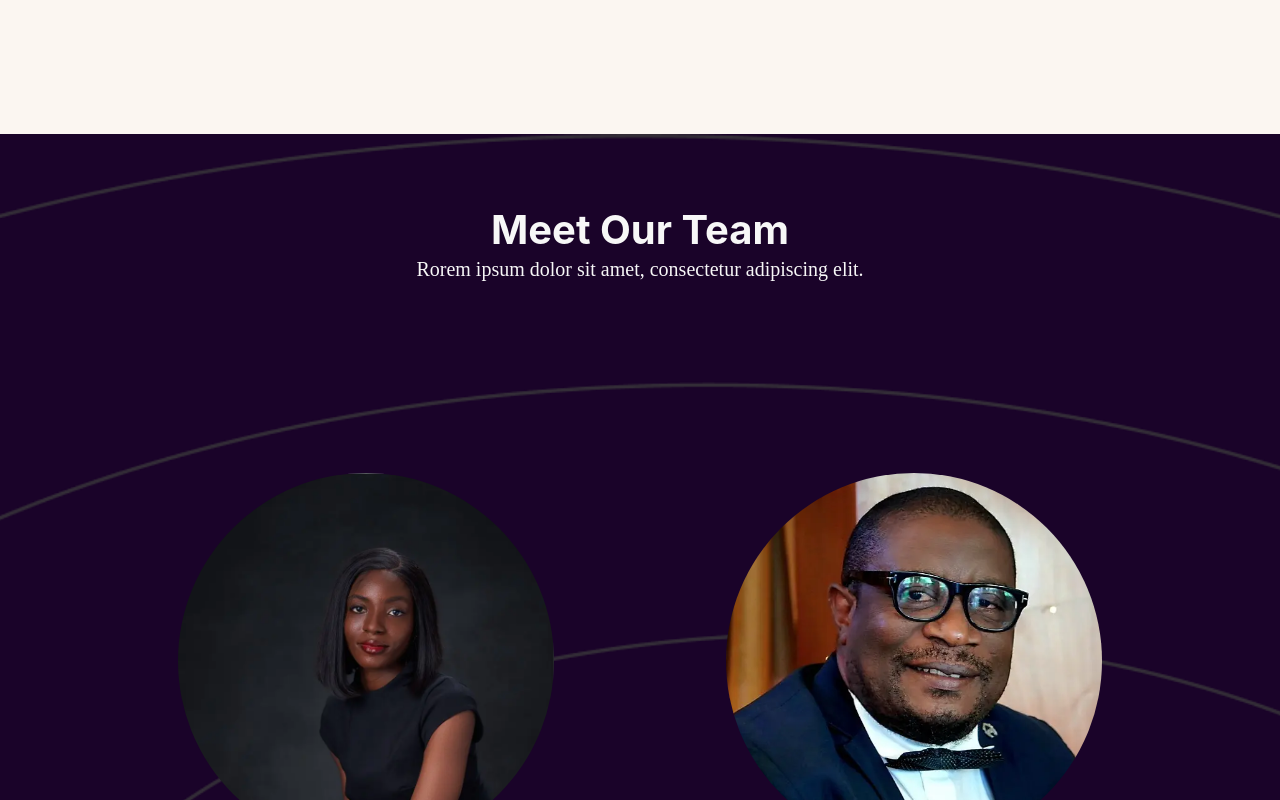
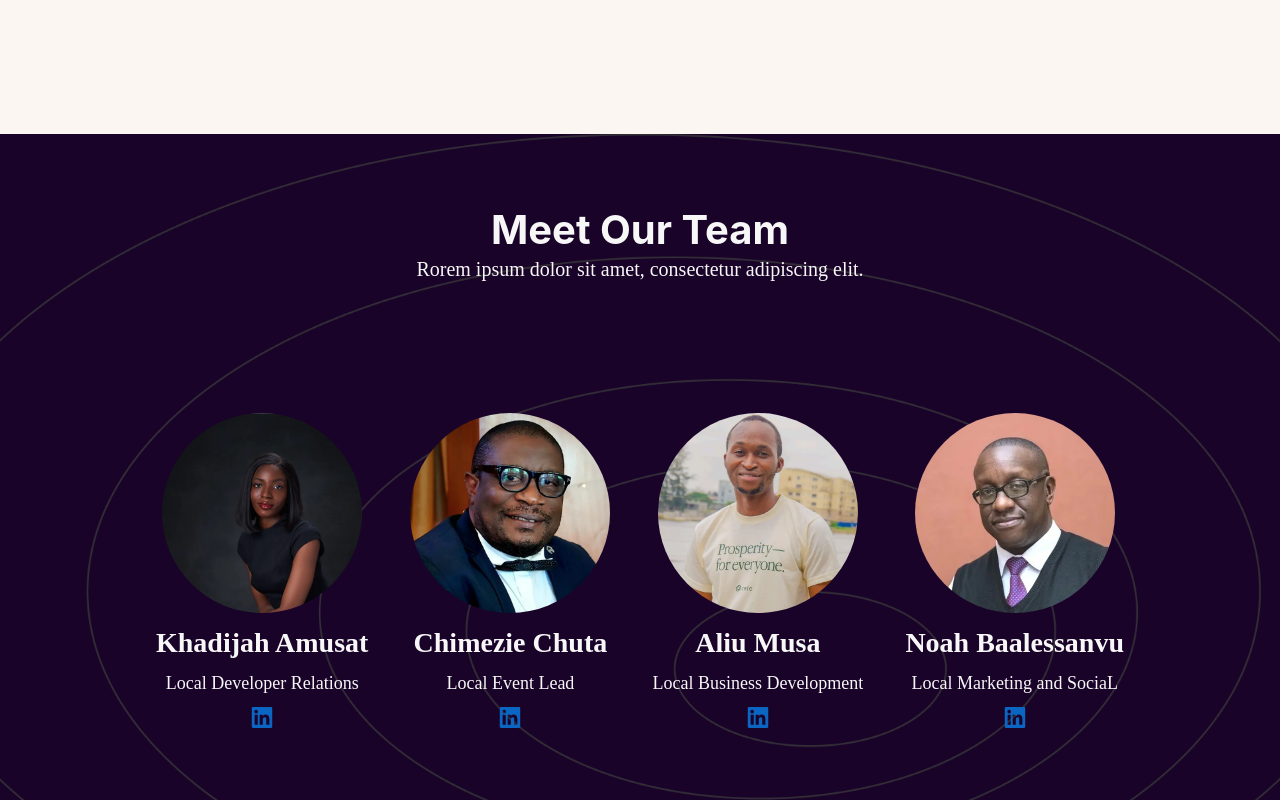
Before and after one commit to Mentor-Ntech/celo-africa-dao, a Next.js app: page / in a window 1280 px wide. Shown: the part 4860-5660 px from the top of the page. Built offline with nearby package versions, Linux system fonts and the light colour scheme.

Commit message:
Profile images adjusted

```diff
--- a/components/Team/Team.js
+++ b/components/Team/Team.js
@@ -74,7 +74,6 @@ const Team = () => {
       bg="#1A0329"
       pt={{ base: "62px", lg: "72px" }}
       pb="139px"
-      px={{ base: "19px", md: "65px" }}
       color="#F7F7F7"
     >
       <Box textAlign="center" fontFamily="PT Serif">
@@ -96,11 +95,11 @@ const Team = () => {
       </Box>
 
       <Flex
-        display={{ base: "none", xl: "flex" }}
-        mx="65px"
-        gap="31px"
-        mt="189px"
-        columnGap={{ sm: "172px" }}
+        display={{ base: "none", md: "flex" }}
+        mx="35px"
+        gap="61px"
+        mt="129px"
+        columnGap={{ sm: "42px" }}
         wrap="wrap"
         justifyContent="center"
         alignItems="center"
@@ -115,15 +114,18 @@ const Team = () => {
             alignItems="center"
             fontWeight="400"
           >
-            <Box as="div" w="376px" h="376px">
+            <Box as="div"
+             >
               <Image
                 src={member.img}
                 alt="Team member"
-                style={{ borderRadius: "50%" }}
+                style={{ borderRadius: "50%", height: "200px", width: "200px" } }
               />
             </Box>
 
-            <Heading mt="13px" fontFamily="PT serif" fontSize="28px">
+            <Heading
+            mt="13px"
+             fontFamily="PT serif" fontSize="28px">
               {member.name}
             </Heading>
             <Text
@@ -148,7 +150,7 @@ const Team = () => {
 
       {/* For Phones */}
       <Flex
-        display={{ base: "flex", xl: "none" }}
+        display={{ base: "flex", md: "none" }}
         flexDir="column"
         mt="90px"
         columnGap={{ sm: "172px" }}
```
